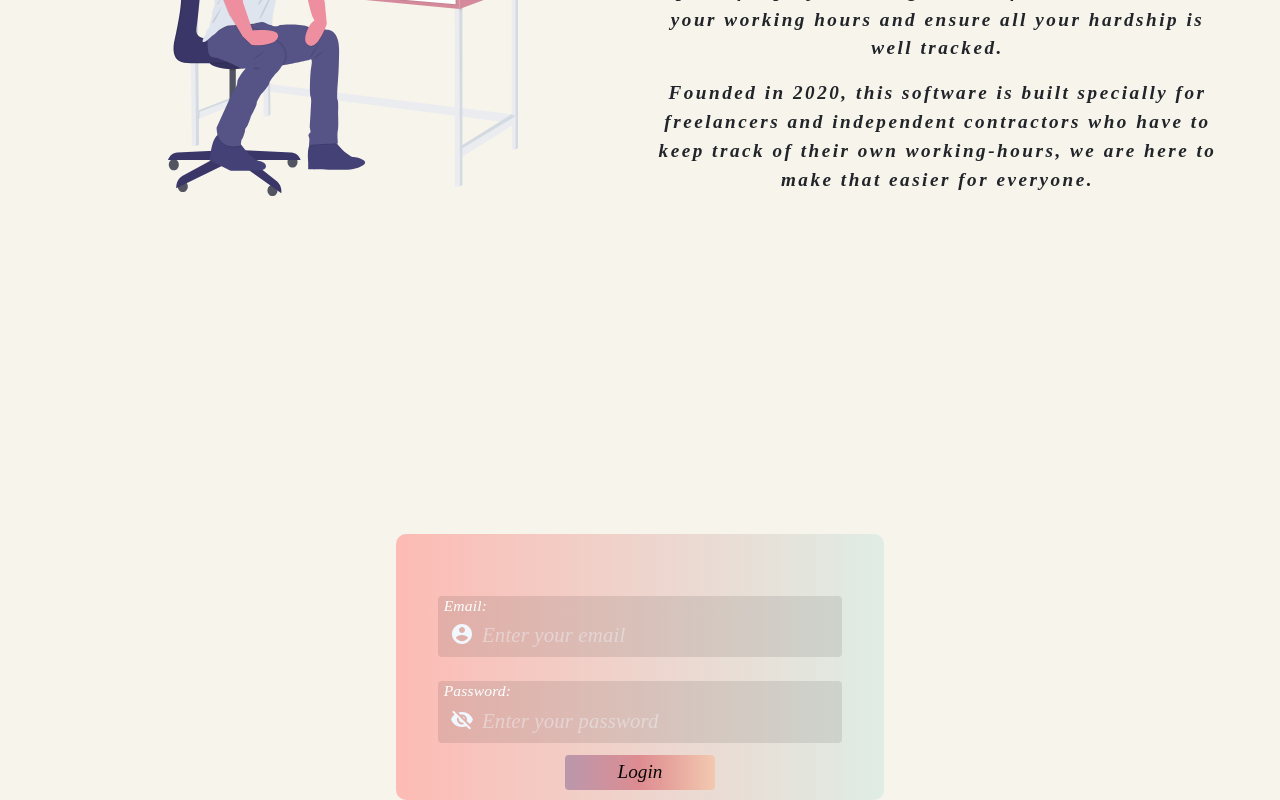
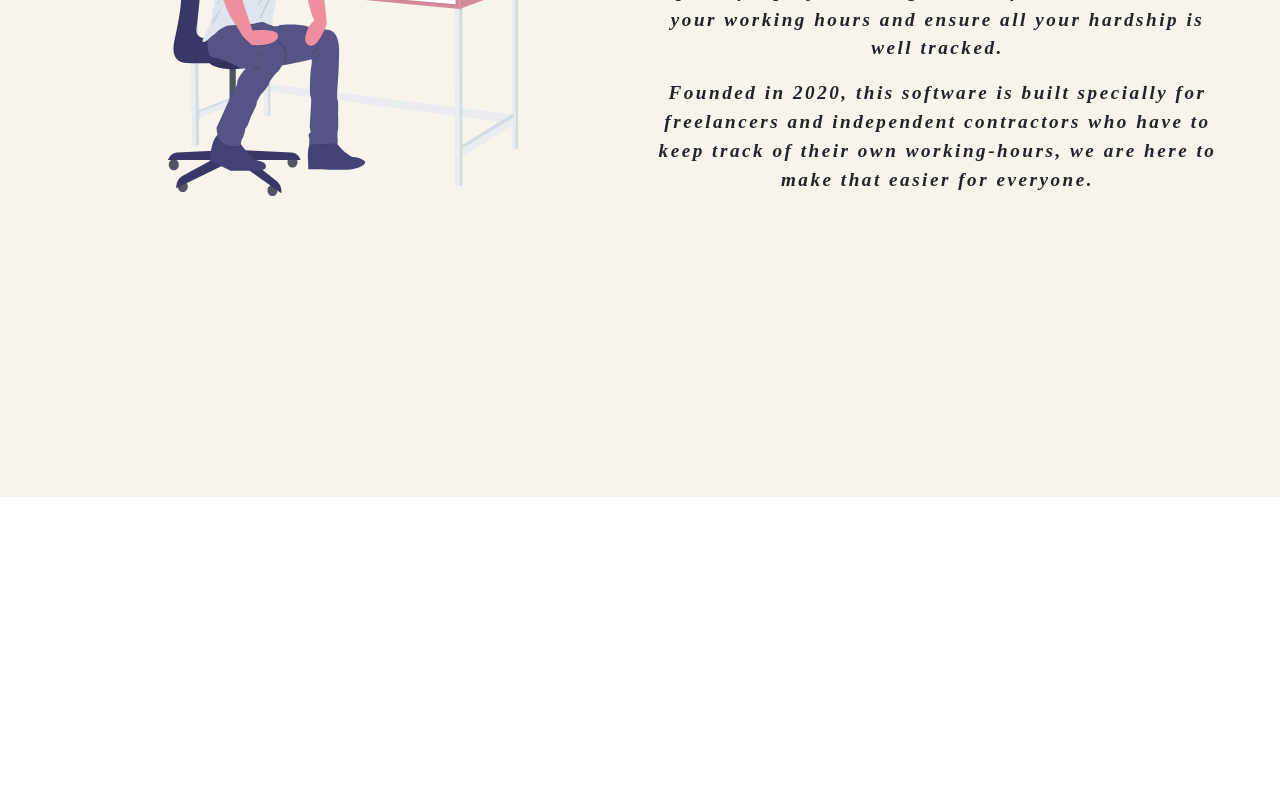
Before and after one commit to SubashPradhan/track-your-project, a React (Create React App) app: page / in a window 1280 px wide. Shown: the part 1164-1964 px from the top of the page. After the commit the page ends 1661 px from the top, so only its background shows below. Built offline with nearby package versions, Linux system fonts and the light colour scheme; a web font is replaced by a local one.

Commit message:
Scrolling effect on navbar

```diff
--- a/src/components/Main/view.js
+++ b/src/components/Main/view.js
@@ -2,7 +2,6 @@ import React from 'react'
 import Home from '../Home'
 import About from '../About'
 import Navbar from '../Navbar'
-import Login from '../Login'
 import { Container } from 'react-bootstrap'
 import '../../styles/main.css'
 
@@ -13,7 +12,6 @@ export const View = () => {
       <Container fluid className="main-container">
         <Home />
         <About />
-        <Login />
       </Container>
     </>
   )
```
